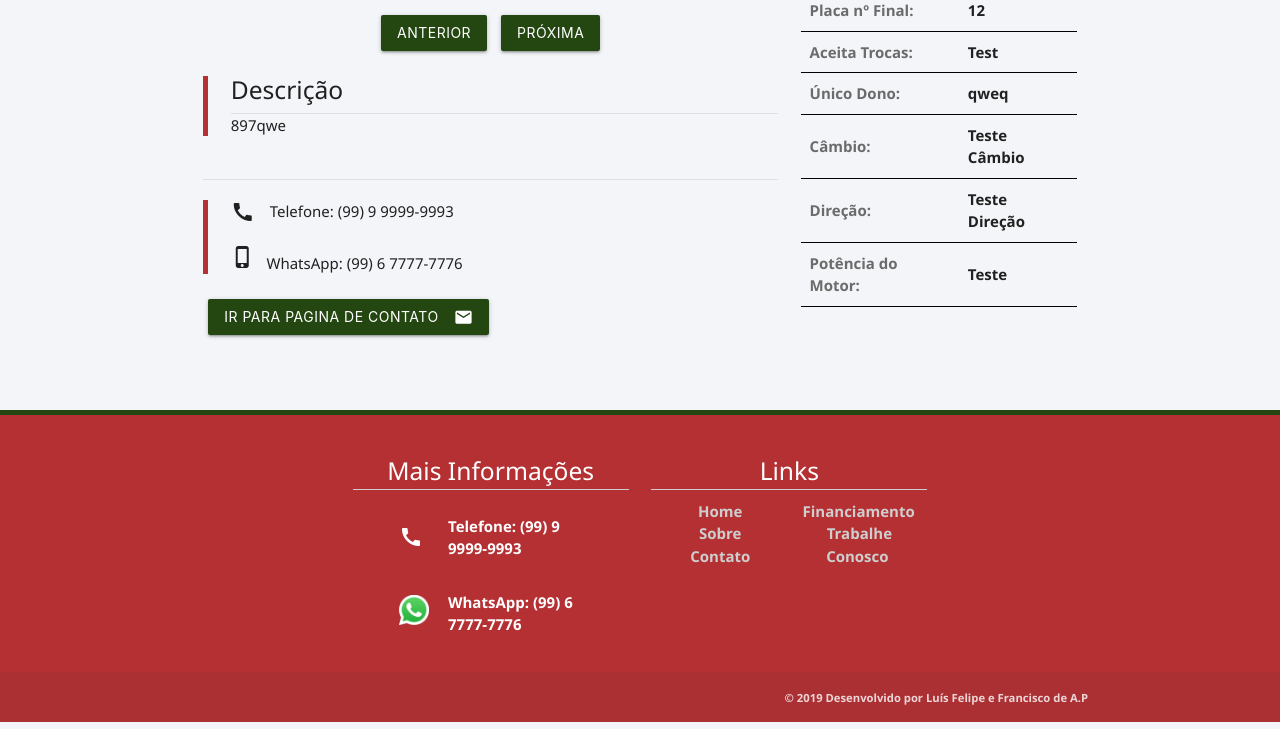
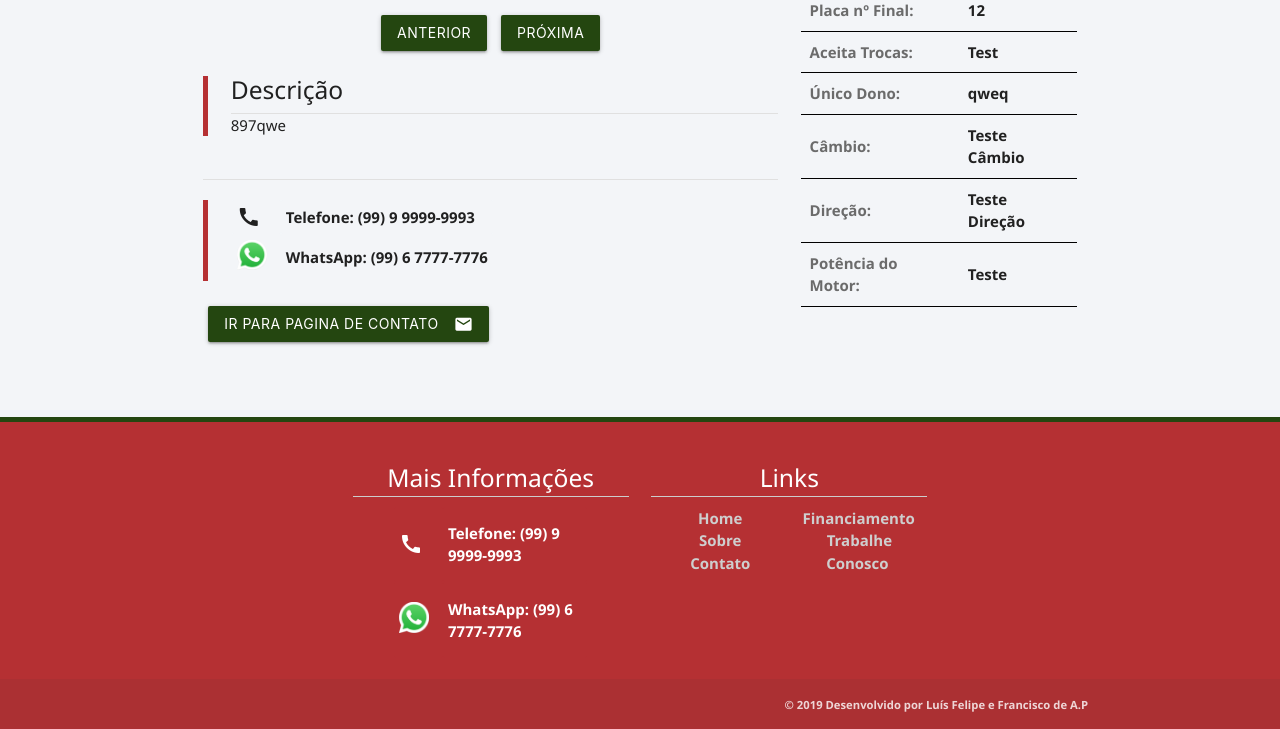
Before and after one commit to NFDeap/todesco, a Laravel app: page /carro/2 in a window 1280 px wide. Shown: the part 720-1449 px from the top of the page. Run offline with Laravel 8, Linux system fonts and the light colour scheme; data comes from the database, SQL or seed files in the repository; both versions use the stored data as it was after the commit; settings files or empty folders that the repository lacks are supplied.

Commit message:
Finalizando 2

```diff
--- a/blog/app/Http/Controllers/Site/CarroController.php
+++ b/blog/app/Http/Controllers/Site/CarroController.php
@@ -7,6 +7,7 @@ use Illuminate\Http\Request;
 use App\Http\Controllers\Controller;
 use App\Carro;
 use App\Contato;
+use App\Galeria;
 
 class CarroController extends Controller
 {
--- a/blog/public/css/style.css
+++ b/blog/public/css/style.css
@@ -396,3 +396,20 @@ tbody tr td{
   background-color: #b53033;
   border-bottom: 1px solid #b53033;
 }
+
+.tableContato tr td{
+  padding:5px;
+  margin:1px;
+  border-bottom: 1px solid #f3f5f8;
+}
+
+.tableContato{
+  padding:5px;
+  margin:1px;
+  width: auto;
+}
+
+.textNovEstoque{
+  padding:5px;
+  margin:1px;
+}
--- a/blog/resources/views/layouts/_site/_lista_carros.blade.php
+++ b/blog/resources/views/layouts/_site/_lista_carros.blade.php
@@ -1,7 +1,8 @@
 @include('layouts._site._filtros')
 
 <div class="row section">
-    <h4 class="center-align">Novidades em Estoque</h4>
+    <h4 class="center-align textNovEstoque">Novidades em Estoque</h4>
+    <br>
     <div class="divider grey darken-4"></div>
     <br>
 </div>
@@ -10,7 +11,7 @@
     <div class="col s12 m3">
         <div class="card rounded">
             <div class="card-image">
-                <a href="{{ route('site.carro',[$carro->id,str_slug($carro->titulo,'_')]) }}"><img class="ellipses" src="{{ asset($carro->imagem) }}" alt="{{ $carro->titulo }}"></a>     <!-- class="thumbnail" -->
+                <a href="{{ route('site.carro',[$carro->id,str_slug($carro->titulo,'_')]) }}"><img class="ellipses" src="{{ asset($carro->imagem) }}" alt="{{ $carro->titulo }}"></a>
             </div>
             <div class="card-content">
             <!-- <br> -->
--- a/blog/resources/views/site/carro.blade.php
+++ b/blog/resources/views/site/carro.blade.php
@@ -47,14 +47,25 @@
 
                     <div class="divider"></div>
 
+                    <div class="postContato">
+                        <!-- <div class="col m5"> -->
                         <blockquote>
-                    <p>
-                    <i class="material-icons left">call</i>Telefone: {{ $contatos->telefone }}
-                    <br>
-                    <br>
-                    <i class="material-icons">phone_iphone</i> &nbsp WhatsApp: {{ $contatos->whatsapp }}
-                    </p>
+                            <table class="tableContato">
+                                <thead>
+                                </thead>
+                                <tbody>
+                                    <tr>
+                                        <td><i class="material-icons left">call</i></td>
+                                        <td><b>Telefone: {{ $contatos->telefone }}</b></td>
+                                    </tr>
+                                    <tr>
+                                        <td><img class="imgWhatsapp2" src="http://localhost:8000/img/whatsapp.png"></td>
+                                        <td><b>WhatsApp: {{ $contatos->whatsapp }}</b></td>
+                                    </tr>
+                                </tbody>
+                            </table>
                         </blockquote>
+                        <!-- </div> -->
 
                         <a href="{{ route('site.contato') }}">
                         <button class="btn btn1" type="button">
@@ -62,6 +73,9 @@
                             <i class="material-icons right">email</i>
                         </button>
                         </a>
+
+                    </div>
+
                 </div>
                 <div class="col s12 m4">
 
```
Also changed, not shown: blog/app/Http/Controllers/Site/HomeController.php (+18 -0 lines), blog/database/database.sqlite. Lines whose indentation alone changed are shown as unchanged.
